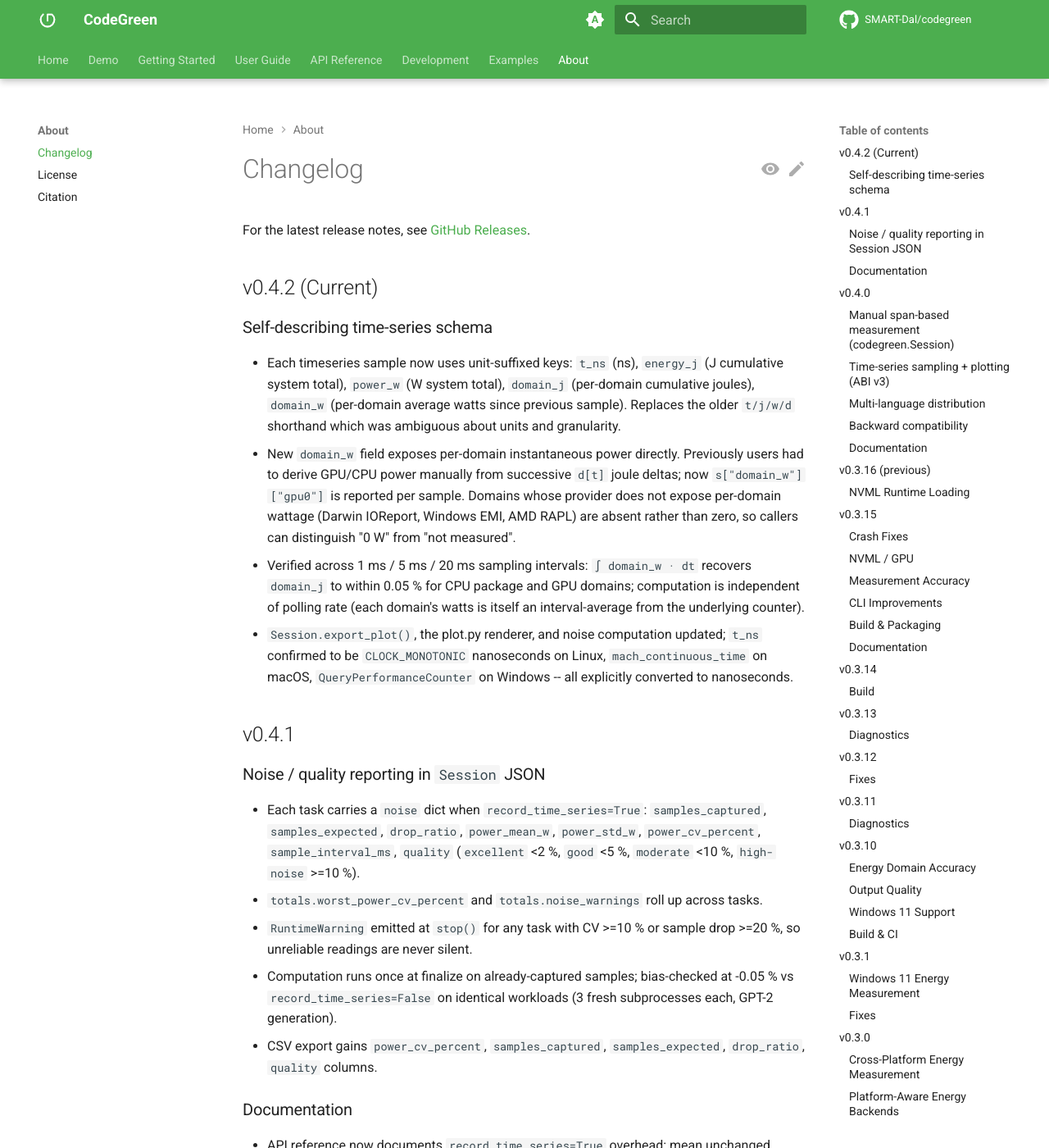
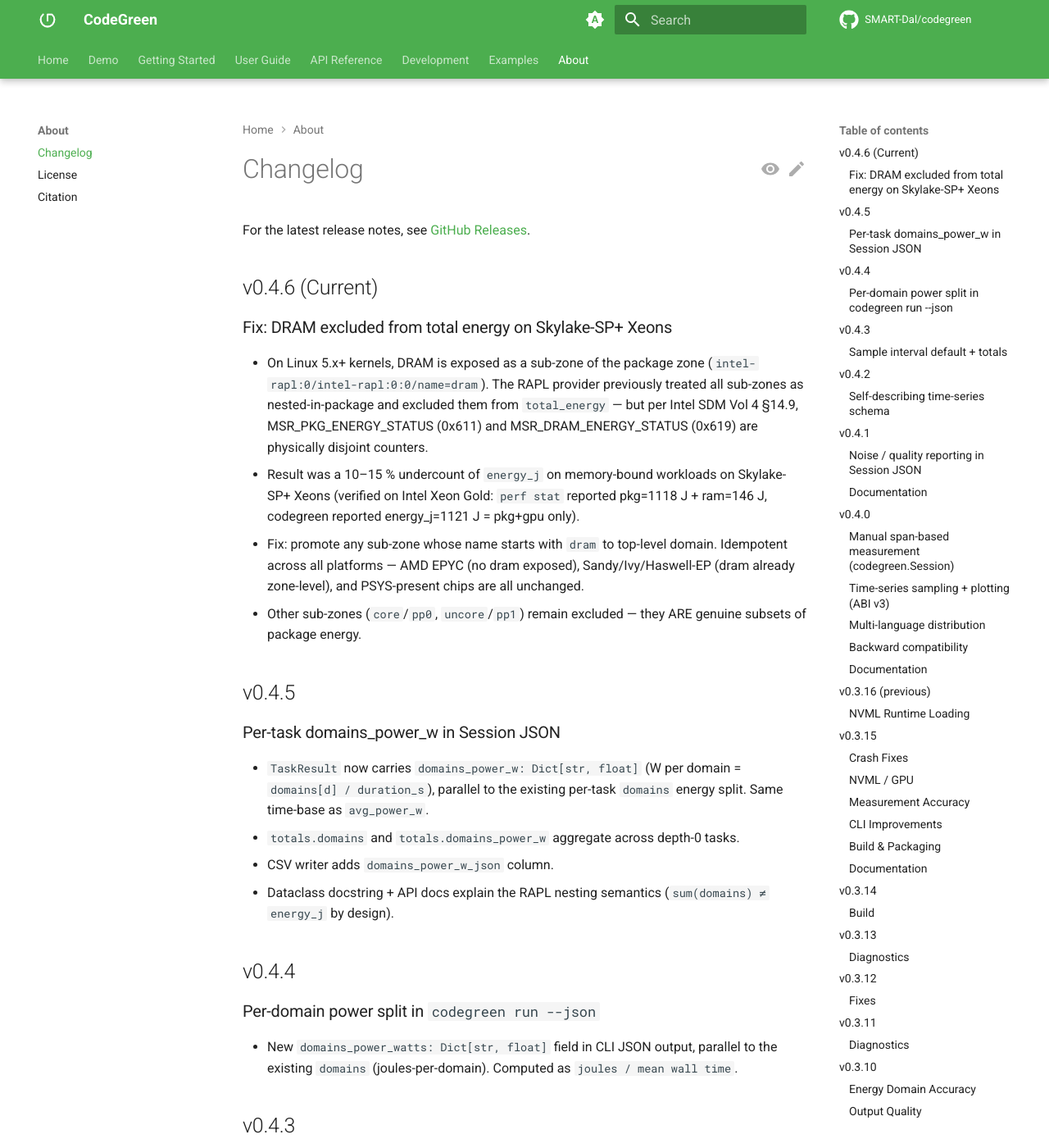
Before and after one commit to SMART-Dal/codegreen, an MkDocs documentation site: the page built from docs/website/docs/about/changelog.md, in a window 1280 px wide and 1400 px high. Shown: the whole window at 82% size. Built offline with MkDocs 1.6.1 and Material for MkDocs 9.7.7, drawn with Linux system fonts in a browser that asks for light colours; comment, search, counter and statistics services are not loaded; some of the changed text lies outside the part shown.

Commit message:
docs: changelog v0.4.3-v0.4.6 + DRAM nesting clarification on python.md

```diff
--- a/docs/website/docs/about/changelog.md
+++ b/docs/website/docs/about/changelog.md
@@ -2,7 +2,34 @@
 
 For the latest release notes, see [GitHub Releases](https://github.com/SMART-Dal/codegreen/releases).
 
-## v0.4.2 (Current)
+## v0.4.6 (Current)
+
+### Fix: DRAM excluded from total energy on Skylake-SP+ Xeons
+- On Linux 5.x+ kernels, DRAM is exposed as a sub-zone of the package zone (`intel-rapl:0/intel-rapl:0:0/name=dram`). The RAPL provider previously treated all sub-zones as nested-in-package and excluded them from `total_energy` — but per Intel SDM Vol 4 §14.9, MSR_PKG_ENERGY_STATUS (0x611) and MSR_DRAM_ENERGY_STATUS (0x619) are physically disjoint counters.
+- Result was a 10–15 % undercount of `energy_j` on memory-bound workloads on Skylake-SP+ Xeons (verified on Intel Xeon Gold: `perf stat` reported pkg=1118 J + ram=146 J, codegreen reported energy_j=1121 J = pkg+gpu only).
+- Fix: promote any sub-zone whose name starts with `dram` to top-level domain. Idempotent across all platforms — AMD EPYC (no dram exposed), Sandy/Ivy/Haswell-EP (dram already zone-level), and PSYS-present chips are all unchanged.
+- Other sub-zones (`core`/`pp0`, `uncore`/`pp1`) remain excluded — they ARE genuine subsets of package energy.
+
+## v0.4.5
+
+### Per-task domains_power_w in Session JSON
+- `TaskResult` now carries `domains_power_w: Dict[str, float]` (W per domain = `domains[d] / duration_s`), parallel to the existing per-task `domains` energy split. Same time-base as `avg_power_w`.
+- `totals.domains` and `totals.domains_power_w` aggregate across depth-0 tasks.
+- CSV writer adds `domains_power_w_json` column.
+- Dataclass docstring + API docs explain the RAPL nesting semantics (`sum(domains) ≠ energy_j` by design).
+
+## v0.4.4
+
+### Per-domain power split in `codegreen run --json`
+- New `domains_power_watts: Dict[str, float]` field in CLI JSON output, parallel to the existing `domains` (joules-per-domain). Computed as `joules / mean wall time`.
+
+## v0.4.3
+
+### Sample interval default + totals
+- Fixed `sample_interval_ms` default not propagating into recorded sessions.
+- `totals.sample_interval_ms` now surfaces the effective rate that produced the time-series.
+
+## v0.4.2
 
 ### Self-describing time-series schema
 - Each timeseries sample now uses unit-suffixed keys: `t_ns` (ns), `energy_j` (J cumulative system total), `power_w` (W system total), `domain_j` (per-domain cumulative joules), `domain_w` (per-domain average watts since previous sample). Replaces the older `t/j/w/d` shorthand which was ambiguous about units and granularity.
--- a/docs/website/docs/api/python.md
+++ b/docs/website/docs/api/python.md
@@ -69,7 +69,8 @@ Top-level keys: `session_name`, `tasks` (list of task dicts), `totals` (`energy_
 
 - `domains` — per-domain RAPL/NVML energy (J) for the task, computed atomically with the session stop (ABI v2 — race-free under concurrent threads).
 - `domains_power_w` — per-domain average power (W), computed as `domains[d] / duration_s`. Same time-base as `avg_power_w` so the two are directly comparable. (Added v0.4.5.)
-- **Domain nesting caveat**: domain energies are **NOT disjoint**. On Intel, `package` already includes `pp0`/`core` and `pp1` (uncore/igpu); `dram` is usually a separate counter; `gpu*` (NVML) is fully independent. On AMD EPYC, only `package-0` is exposed. So `sum(domains.values()) ≠ energy_j` by design — `energy_j` ≈ `package` + `gpu` + `dram`-when-separate. Read top-level domains (`package-0`, `gpu0`, `dram` if separate); never sum nested ones.
+- **Domain nesting caveat**: domain energies are **NOT disjoint**. On Intel, `package` already includes `pp0`/`core` and `pp1` (uncore/igpu); `dram` measures a physically-separate counter (Intel SDM Vol 4 §14.9 — MSR 0x611 vs MSR 0x619); `gpu*` (NVML) is fully independent. On AMD EPYC, only `package-0` is exposed. So `sum(domains.values()) ≠ energy_j` by design — `energy_j` aggregates `package + dram + gpu` and excludes the `pp0`/`pp1`/`core`/`uncore` subsets. Read top-level domains (`package-0`, `dram`, `gpu0`); never sum the `pp*`/`core` subsets.
+- **DRAM is always included** (v0.4.6+): Linux exposes DRAM at `intel-rapl:0/intel-rapl:0:0/name=dram` on Skylake-SP+ Xeons (sub-zone) and at `intel-rapl:1/name=dram-0` on older Xeons (zone-level). v0.4.6 promotes both layouts equivalently into the `energy_j` total — earlier versions undercounted by 10-15% on memory-bound workloads on Skylake-SP+ chips.
 - `timeseries` — present only when `record_time_series=True` (ABI v3+). Each sample is self-describing:
 
 | Key | Type | Unit | Meaning |
```
